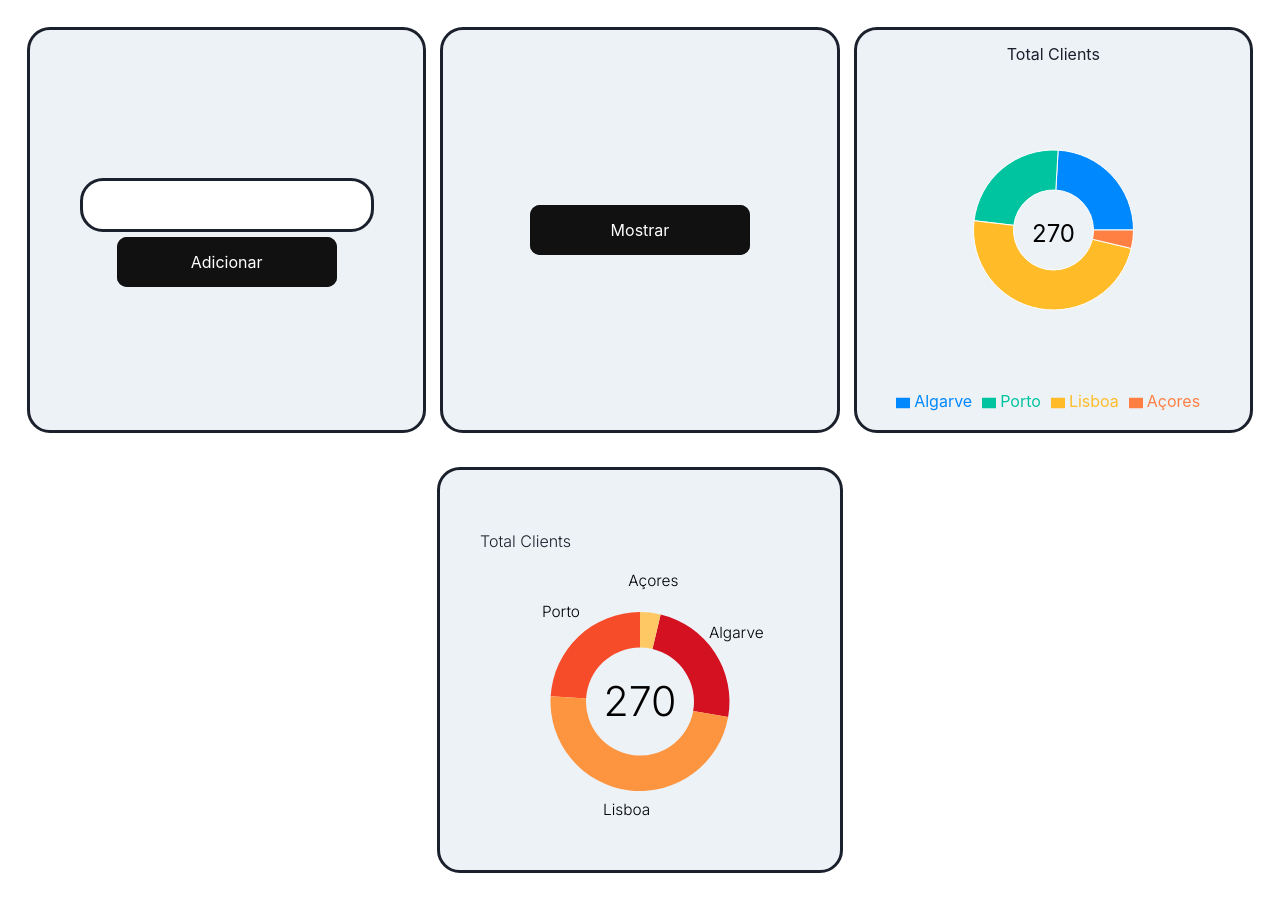
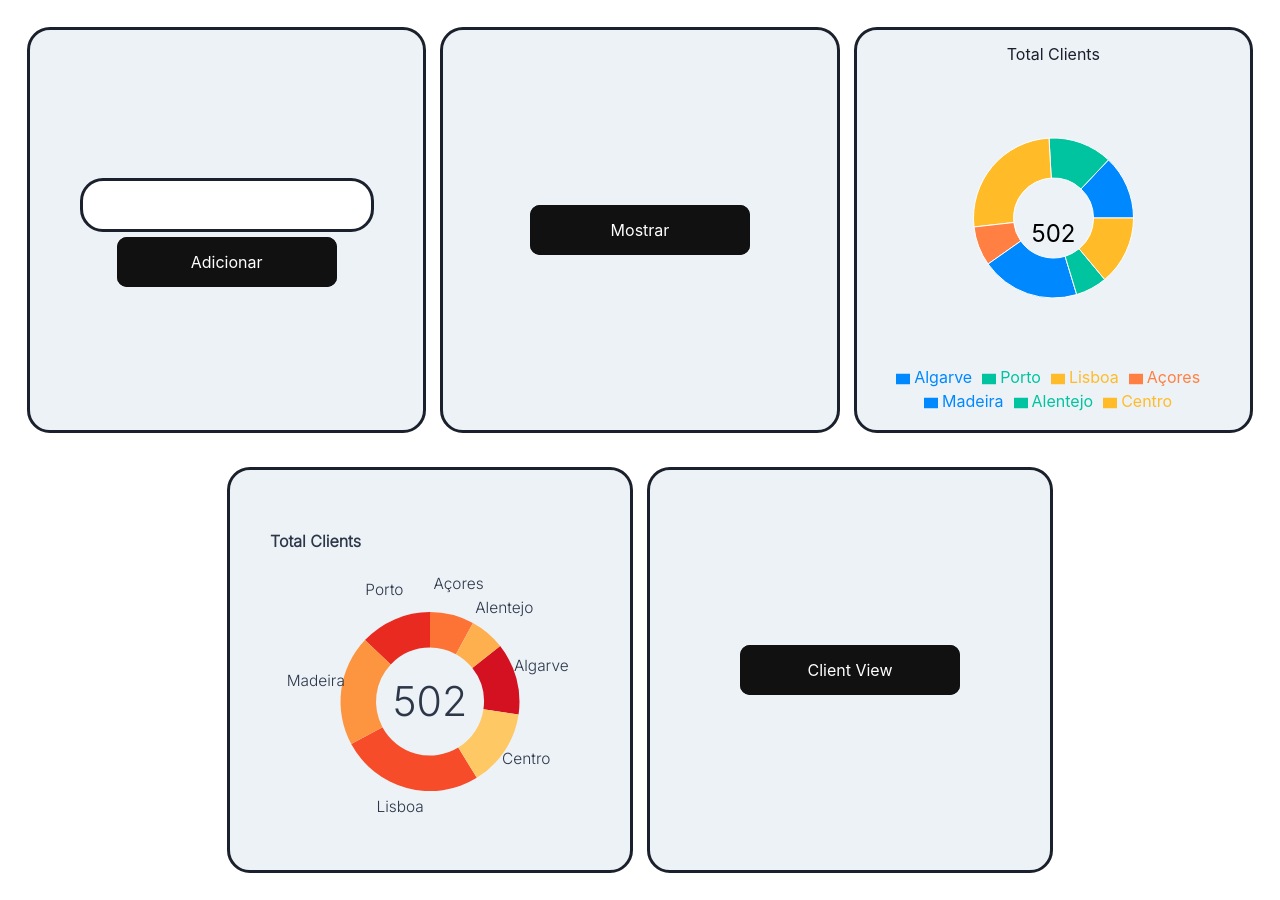
Before and after one commit to zmconsciencia/odin-app, a React (Vite) app: page / in a window 1280 px wide. Built offline with nearby package versions, Linux system fonts and the light colour scheme.

Commit message:
adding client view page

```diff
--- a/src/App.css
+++ b/src/App.css
@@ -24,6 +24,8 @@
   align-self: flex-start;
   margin: 20px;
   font-family: 'Inter', sans-serif;
+  font-weight: bold;
+  color: #2D3748;
 }
 
 input {
--- a/src/DonutChart.tsx
+++ b/src/DonutChart.tsx
@@ -11,7 +11,6 @@ const DonutChart: React.FC<DonutChartProps> = ({ data, width }) => {
 
   useEffect(() => {
     if (!svgRef.current) return;
-
     const height = Math.min(500, 500);
     const radius = Math.min(width/2, height) / 2;
 
@@ -51,6 +50,7 @@ const DonutChart: React.FC<DonutChartProps> = ({ data, width }) => {
     svg.append("g")
       .attr("font-family", "Inter, sans-serif")
       .attr("font-size", 30)
+      .attr("fill", "#2D3748")
       .attr("text-anchor", "middle")
       .selectAll()
       .data(pie(data))
@@ -69,6 +69,7 @@ const DonutChart: React.FC<DonutChartProps> = ({ data, width }) => {
         .attr("font-family", "Inter, sans-serif")
         .attr("text-anchor", "middle")
         .attr("font-size", 80)
+        .attr("fill", "#2D3748")
         .attr("dy", "0.35em")
         .text(`${totalValue.toLocaleString("en-US")}`);
   }, [data, width]);
--- a/src/List.tsx
+++ b/src/List.tsx
@@ -1,6 +1,7 @@
 import React from "react";
 import DonutChart from "./DonutChart";
 import { PieChart, Pie, Tooltip, ResponsiveContainer, Cell, Legend } from 'recharts';
+import { Link } from "react-router-dom";
 
 function ListItems(props: { value: string }) {
 	return (
@@ -50,7 +51,10 @@ export default function List() {
 		{ name: 'Algarve', value: 65 },
 		{ name: 'Porto', value: 65 },
 		{ name: 'Lisboa', value: 130 },
-		{ name: 'Açores', value: 10}
+		{ name: 'Açores', value: 40},
+		{ name: 'Madeira', value: 100},
+		{ name: 'Alentejo', value: 32},
+		{ name: 'Centro', value: 70},
 	];
 
 	const sumData : number = data.reduce((acc, item) => acc + item.value, 0);
@@ -91,8 +95,13 @@ export default function List() {
 			</div>
 			<div className="total-second">
 				<div className="box-left">
-					<h2 className="title-box">Total Clients</h2>
+					<h1 className="title-box">Total Clients</h1>
 					<DonutChart data={data} width={700} />
+				</div>
+				<div className="box-center">
+					<Link to="./Client-View">
+						<button className='glow-on-hover' type='button'>Client View</button>
+					</Link>
 				</div>
 			</div>
 		</>
```
